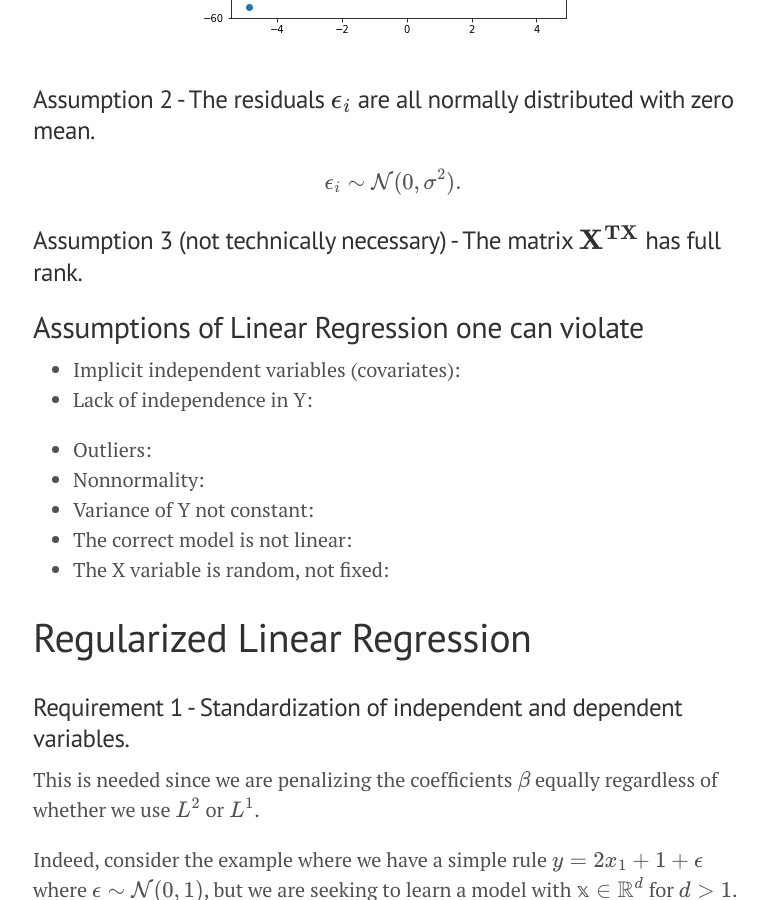
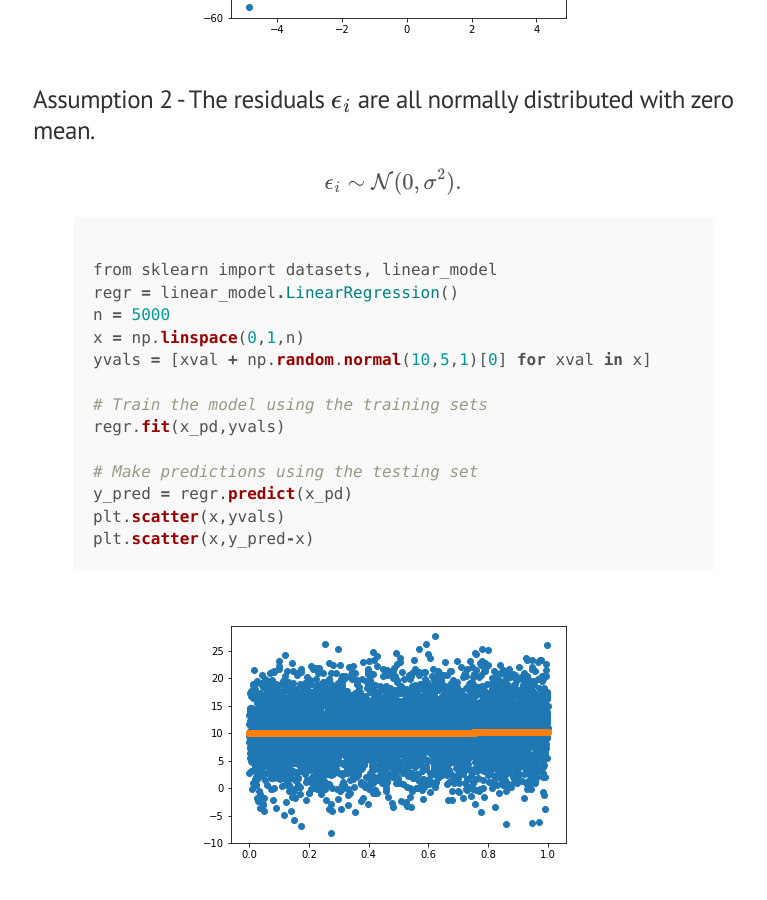
Before and after one commit to doriang102/doriang102.github.io, a Jekyll site: the page built from _posts/2017-07-04-Introduction-To-Regression.md, in a window 1280 px wide and 900 px high, scrolled down 3781 px. Shown: the whole window, without its empty margins (247-1014 px from the left). Built offline with Jekyll 4.4.1, drawn with Linux system fonts in a browser that asks for light colours; our own code applies the rules of GitHub Pages for plain Markdown files; formulas are drawn with MathJax 3.

Commit message:
Update 2017-07-04-Introduction-To-Regression.md

```diff
--- a/_posts/2017-07-04-Introduction-To-Regression.md
+++ b/_posts/2017-07-04-Introduction-To-Regression.md
@@ -105,6 +105,25 @@ ax.scatter(x, yvals)
  $$ \epsilon_i \sim \mathcal{N}(0,\sigma^2). $$
 
 
+{% highlight ruby %}
+from sklearn import datasets, linear_model
+regr = linear_model.LinearRegression()
+n = 5000
+x = np.linspace(0,1,n)
+yvals = [xval + np.random.normal(10,5,1)[0] for xval in x]
+
+# Train the model using the training sets
+regr.fit(x_pd,yvals)
+
+# Make predictions using the testing set
+y_pred = regr.predict(x_pd)
+plt.scatter(x,yvals)
+plt.scatter(x,y_pred-x)
+{% endhighlight %}
+ ![](/img/nonzeromean.png?raw=true)
+
+
+
 ### Assumption 3 (not technically necessary) - The matrix $$\mathbf{X^TX}$$ has full rank.
 
 
```
